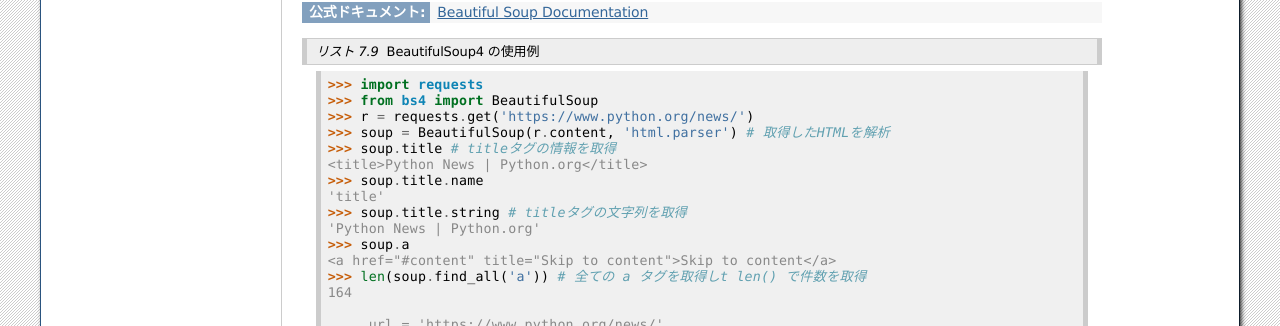
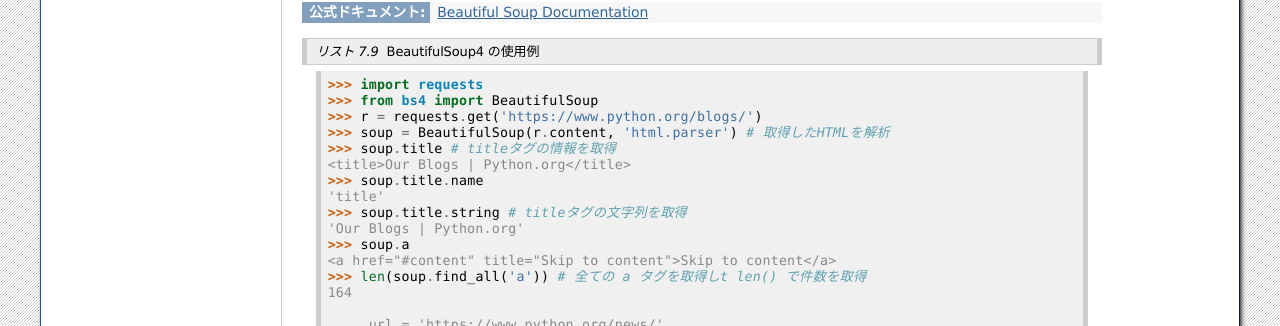
Before and after one commit to pyconjp/pycamp.pycon.jp, a Sphinx documentation site: the page built from source/textbook/7_scraping.rst, in a window 1280 px wide and 900 px high, scrolled down 2976 px. Shown: the part 151-477 px from the top of the window. Built offline with Sphinx 7.4.7, drawn with Linux system fonts in a browser that asks for light colours.

Commit message:
/news/は301で/blogs/に飛ばされました

```diff
--- a/source/textbook/7_scraping.rst
+++ b/source/textbook/7_scraping.rst
@@ -190,14 +190,14 @@ BeautifulSoup4 の主な使い方
 
    >>> import requests
    >>> from bs4 import BeautifulSoup
-   >>> r = requests.get('https://www.python.org/news/')
+   >>> r = requests.get('https://www.python.org/blogs/')
    >>> soup = BeautifulSoup(r.content, 'html.parser') # 取得したHTMLを解析
    >>> soup.title # titleタグの情報を取得
-   <title>Python News | Python.org</title>
+   <title>Our Blogs | Python.org</title>
    >>> soup.title.name
    'title'
    >>> soup.title.string # titleタグの文字列を取得
-   'Python News | Python.org'
+   'Our Blogs | Python.org'
    >>> soup.a
    <a href="#content" title="Skip to content">Skip to content</a>
    >>> len(soup.find_all('a')) # 全ての a タグを取得しt len() で件数を取得
```
